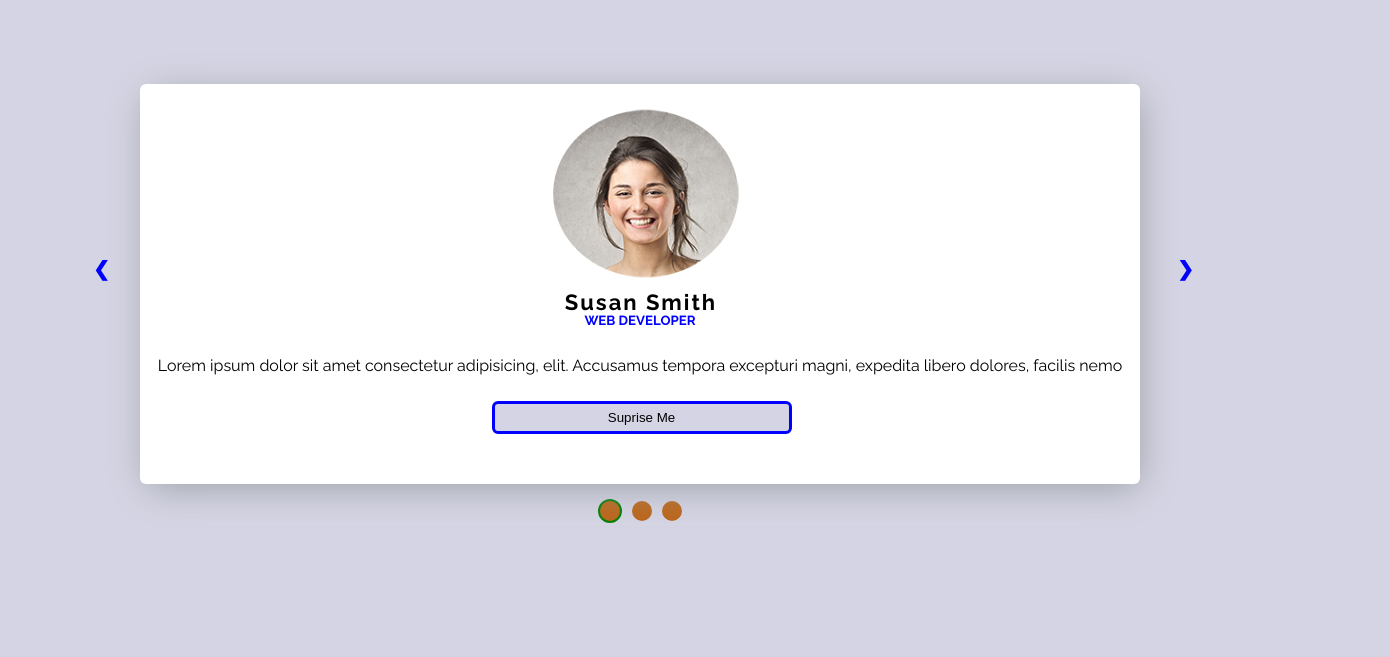
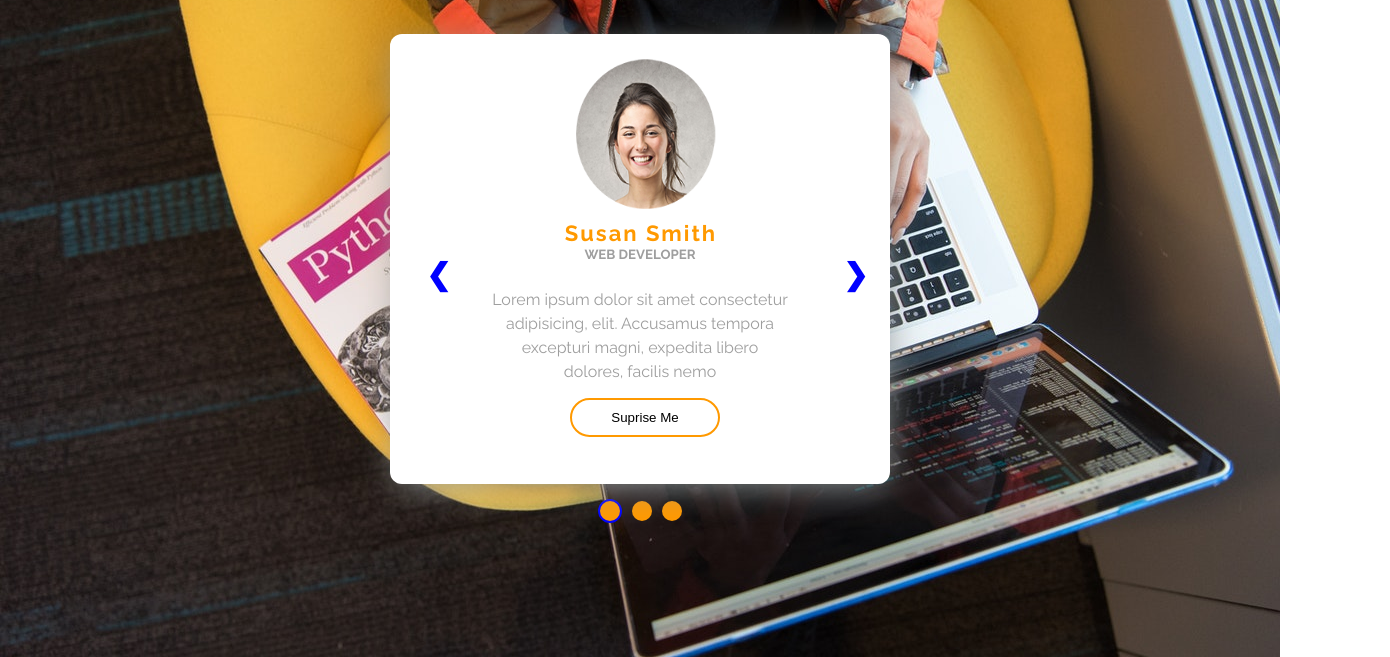
Before and after one commit to devGeorgeOwi/Review-Page, a plain HTML site: page index.html in a window 1280 px wide. Shown: the part 143-800 px from the top of the page, 1390 px wide, since content can reach past the window. Drawn offline with Linux system fonts and the light colour scheme.

Commit message:
updated style

```diff
--- a/css/style.css
+++ b/css/style.css
@@ -6,7 +6,10 @@ body {
 	margin: 0;
 	padding: 0;
 	box-sizing: border-box;
-	background: #d5d4e4;
+  overflow-x: hidden;
+	background-image: url('../images/woman-code.jpg');
+  background-repeat: no-repeat;
+  background-size: cover;
 }
 
 /*main header*/
@@ -16,6 +19,7 @@ body {
 .heading h1 {
 	font-size: 42px;
 	margin-top: 78px;
+  color: hsl(36deg 100% 50%);
 }
 .heading hr {
 	width: 7%;
@@ -25,10 +29,10 @@ body {
 
 /*user profile*/
 .avatar {
-	width: 20%;
-    height: 179px;
-    margin-left: 10px;
-    margin-top: 20px;
+	width: 30%;
+  height: 160px;
+  margin-left: 10px;
+  margin-top: 20px;
 }
 
 /* user reviews slides*/
@@ -36,7 +40,7 @@ body {
 	display: flex;
     justify-content: center;
     align-items: center;
-    max-width: 1000px;
+    max-width: 500px;
     margin: auto;
     position: relative;
 }
@@ -55,26 +59,20 @@ body {
     position: absolute;
     top: 50%;
     width: 20%;
-    /*margin-top: 200px;*/
     padding: 13px;
     color: blue;
     font-weight: bold;
-    font-size: 20px;
+    font-size: 30px;
     transition: all 0.6s ease;
     border-radius: 0 3px 3px 0;
     user-select: none;
 }
-/*.slideshow .prev:hover,
-.slideshow .next:hover {
-	background-color: rgba(0, 0, 0, 0.8);
-  	color: white;
-}*/
 .slideshow .prev {
-	left: -60px;
+	left: 23px;
 	text-decoration: none;
 }
 .slideshow .next {
-	right: -250px;
+	right: -66px;
 	text-decoration: none;
 }
 .slide {
@@ -83,39 +81,47 @@ body {
     text-align: center;
     flex-flow: column;
     border: none;
-    border-radius: 6px;
+    border-radius: 12px;
     width: 100%;
-    height: 400px;
-    margin-top: 80px;
-    /* margin-left: 365px; */
+    height: 450px;
+    margin-top: 30px;
     background: #ffffff;
     box-shadow: 3px 7px 36px -6px #939b9c;
 }
 .slide h3 {
 	font-size: 22px;
-    margin-top: 2px;
-    margin-left: 2px;
-    letter-spacing: 2px;
+  margin-top: 2px;
+  margin-left: 2px;
+  letter-spacing: 2px;
+  color: hsl(36deg 100% 50%);
 }
 .slide h5 {
-	margin-top: -24px;
+	margin-top: -40px;
     margin-left: 0px;
-    color: blue;
+    color: hsl(0deg 0% 62%);
 }
 .slide p {
 	line-height: 1.5rem;
     padding: 4px;
-    margin: 2px 2px 1px 2px;
+    margin: 6px;
+    font-size: 16px;
+    color: hsl(0deg 0% 62%);
 }
 .slide button {
 
     width: 30%;
-    margin-top: 18px;
-    margin-left: 3px;
-    padding: 6px 6px;
-    border-radius: 6px;
-    border: 3px solid blue;
-    background: #d5d4e4;
+    margin-top: 4px;
+    margin-left: 10px;
+    padding: 10px 6px;
+    border-radius: 20px;
+    border: 2px solid hsl(36deg 100% 50%);
+    background: transparent;
+    outline: none;
+}
+.slide button:hover,
+.slide button:hover {
+  cursor: pointer;
+  background: hsl(36deg 100% 50%)
 }
 
 /* dots for navigation */
@@ -133,9 +139,84 @@ body {
   height: 20px;
   color: #333;
   border-radius: 50%;
-  background-color: #bb661b;
+  background-color: hsl(36deg 100% 50%);
 }
 
 .dots-container .dot.active {
-  border: 2px solid green;
+  border: 2px solid blue;
 }
+
+/* Responsive Design */
+
+@media only screen and (max-width: 480px), only screen and (max-device-width: 480px) {
+
+   .slideshow {
+      width: 300px;
+   }
+   .avatar {
+    width: 25%;
+    height: 70px;
+   }
+   .slide h3 {
+      font-size: 18px;
+      /*margin-top: 4px;*/
+   }
+   .slide h5 {
+      font-size: 10px;
+      margin-top: -37px;
+   }
+   .slide p {
+    font-size: 14px;
+   }
+   .slide {
+    height: 350px;
+   }
+   .slideshow .prev,
+    .slideshow .next {
+        top: 304px;
+    }
+    .slideshow .prev {
+      left: 63px;
+    }
+    .slideshow .next {
+      right: 8px;
+    }
+
+}
+
+@media only screen and (max-width: 768px), only screen and (max-device-width: 768px) {
+
+   /* .slide {
+      height: 440px;
+   }*/
+    .avatar {
+    width: 25%;
+    height: 100px;
+   }
+    /*.slide .btn {
+      margin-top: 40px;
+   }*/
+   .slide h5 {
+      /*font-size: 10px;*/
+      /*margin-top: -45px;*/
+   }
+    .slide p {
+    /*font-size: 15px;
+    padding: 10px;*/
+   }
+
+}
+
+@media only screen and (max-width: 1024px), only screen and (max-device-width: 1024px) {
+
+   /*.slideshow {
+      width: 500px;
+   }*/
+   /*.slide {
+    height: 450px;
+   }*/
+}
+@media only screen and (max-width: 1200px), only screen and (max-device-width: 1200px) {
+
+
+}
--- a/index.html
+++ b/index.html
@@ -16,23 +16,26 @@
 			<div class="slide flow">
 				<img src="images/user2-avatar.png" class="avatar">
 				<h3>Susan Smith</h3>
+				<br>
 				<h5>WEB DEVELOPER</h5>
-				<p>Lorem ipsum dolor sit amet consectetur adipisicing, elit. Accusamus tempora excepturi magni, expedita libero dolores, facilis nemo </p>
-				<button>Suprise Me</button>
+				<p>Lorem ipsum dolor sit amet consectetur<br> adipisicing, elit. Accusamus tempora <br>excepturi magni, expedita libero <br>dolores, facilis nemo </p>
+				<button class="btn btn-now">Suprise Me</button>
 			</div>
 			<div class="slide flow">
 				<img src="images/user3-avatar.png" class="avatar">
 				<h3>Jennifer Simone</h3>
+				<br>
 				<h5>WEB DEVELOPER</h5>
-				<p>Lorem ipsum dolor sit amet consectetur adipisicing, elit. Accusamus tempora excepturi magni, expedita libero dolores, facilis nemo </p>
-				<button>Suprise Me</button>
+				<p>Lorem ipsum dolor sit amet consectetur<br> adipisicing, elit. Accusamus tempora <br>excepturi magni, expedita libero <br>dolores, facilis nemo </p>
+				<button class="btn btn-now">Suprise Me</button>
 			</div>
 			<div class="slide flow">
 				<img src="images/user2-avatar.png" class="avatar">
 				<h3>Kelly Brokes</h3>
+				<br>
 				<h5>WEB DEVELOPER</h5>
-				<p>Lorem ipsum dolor sit amet consectetur adipisicing, elit. Accusamus tempora excepturi magni, expedita libero dolores, facilis nemo </p>
-				<button>Suprise Me</button>
+				<p>Lorem ipsum dolor sit amet consectetur<br> adipisicing, elit. Accusamus tempora <br>excepturi magni, expedita libero <br>dolores, facilis nemo </p>
+				<button class="btn btn-now">Suprise Me</button>
 			</div>
 				<a href="#" class="prev" title="Previous">&#10094</a>
 				<a href="#" class="next" title="Next">&#10095</a>
```
Also changed, not shown: images/woman-code.jpg (added).
